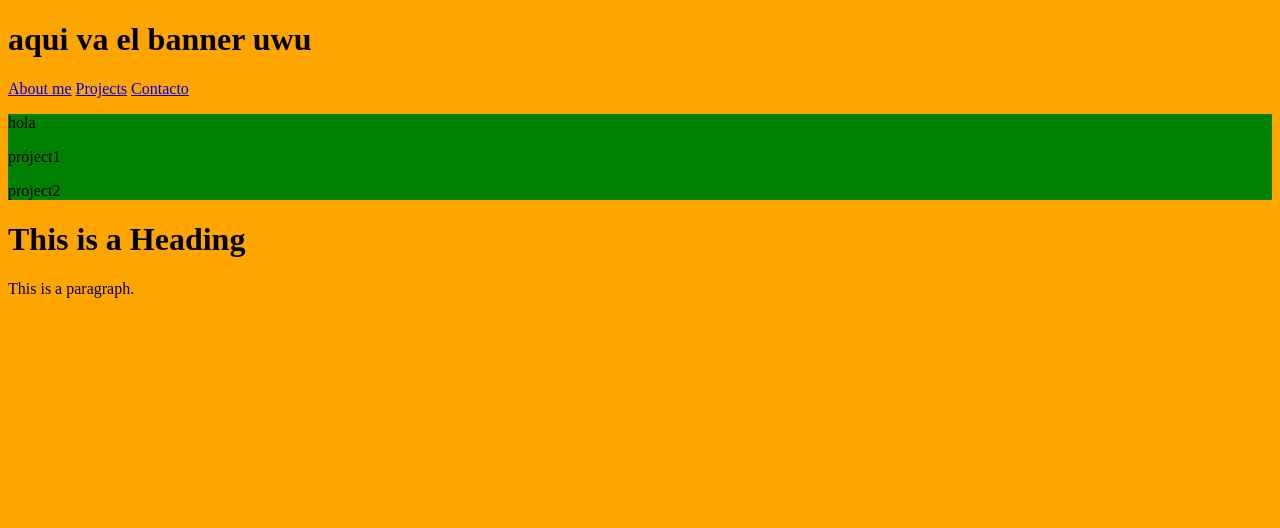
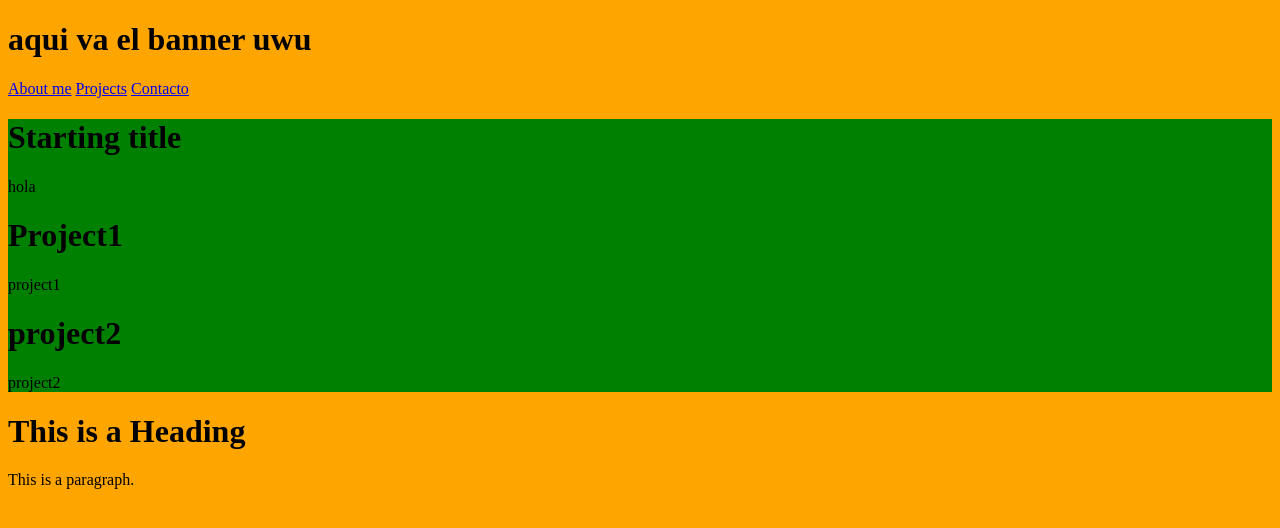
Before and after one commit to ITB2526-lucia/TA05_web, a plain HTML site: page index.html in a window 1280 px wide. Drawn offline with Linux system fonts and the light colour scheme.

Commit message:
pagina principal y estilos

```diff
--- a/index.html
+++ b/index.html
@@ -18,12 +18,15 @@
 </header>
 <div class="global-div">
     <div class="intro-div">
+        <h1>Starting title</h1>
         <p>hola</p>
     </div>
     <div class="project-div">
+        <h1>Project1</h1>
         <p>project1</p>
     </div>
     <div class="project-div">
+        <h1>project2</h1>
         <p>project2</p>
     </div>
 </div>
```
